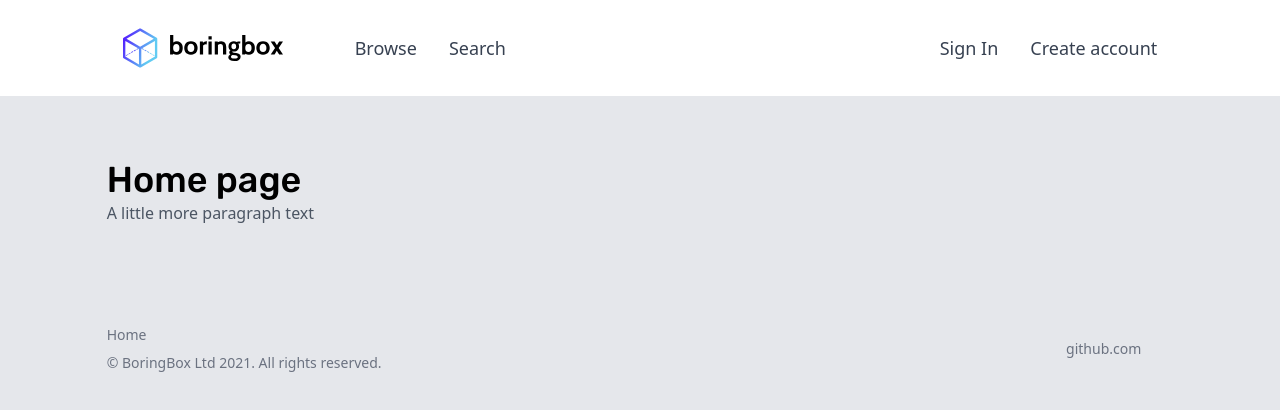
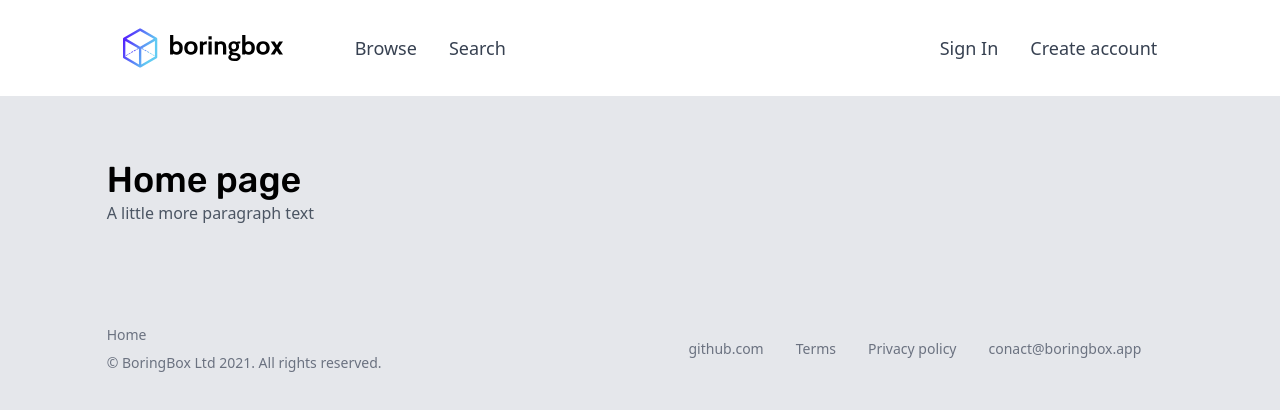
Before and after one commit to lozynskyi/snippetclient, a Nuxt app: page / in a window 1280 px wide. Shown: the top 410 px of the page. Built offline with nearby package versions, Linux system fonts and the light colour scheme; no server answers; what tailwindcss-transforms would draw is missing.

Commit message:
Fix footer

```diff
--- a/components/global/TheFooter.vue
+++ b/components/global/TheFooter.vue
@@ -15,7 +15,7 @@
         </li>
       </ul>
 
-      <ul class="flex items-center">
+      <ul class="flex flex-wrap lg:flex-nowrap items-center">
         <li class="mr-8">
           <a
             class="text-gray-500 text-sm"
@@ -26,6 +26,34 @@
             github.com
           </a>
         </li>
+        <li class="mr-8">
+          <a
+            class="text-gray-500 text-sm"
+            href="#"
+            target="_blank"
+            rel="noopener"
+          >
+            Terms
+          </a>
+        </li>
+        <li class="mr-8">
+          <a
+            class="text-gray-500 text-sm"
+            href="#"
+            target="_blank"
+            rel="noopener"
+          >
+            Privacy policy
+          </a>
+        </li>
+        <li class="mr-8">
+          <a
+            class="text-gray-500 text-sm"
+            href="mailto:conact@boringbox.app"
+          >
+            conact@boringbox.app
+          </a>
+        </li>
       </ul>
 
     </div>
```
